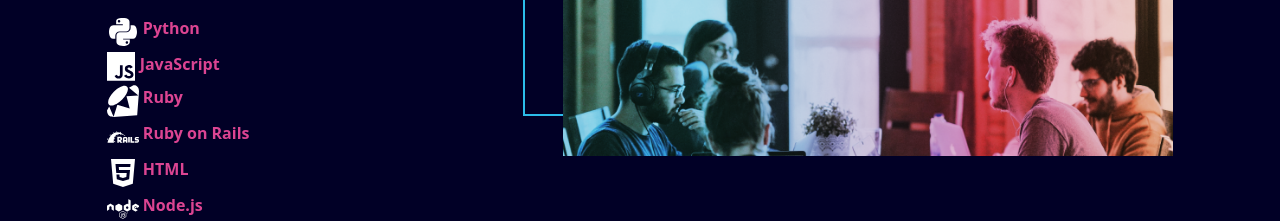
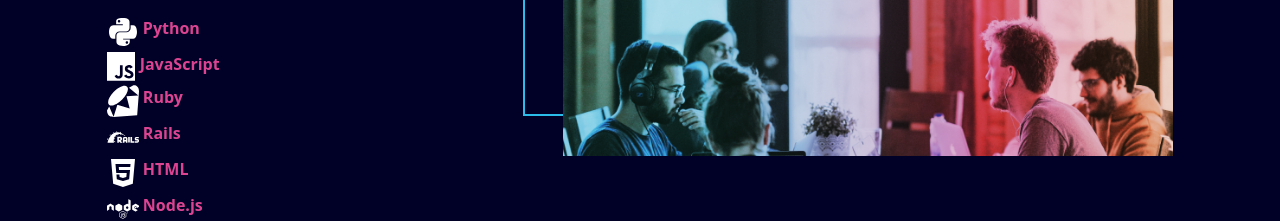
Before and after one commit to R-Villar/vite-portfolio, a React (Vite) app: page / in a window 1280 px wide. Shown: the part 1040-1261 px from the top of the page. Built offline with nearby package versions, Linux system fonts and the light colour scheme.

Commit message:
name fix.

```diff
--- a/src/scenes/MySkills.jsx
+++ b/src/scenes/MySkills.jsx
@@ -41,7 +41,7 @@ export const MySkills = () => {
 							</li>
 							<li className='flex mt-1'>
 								<SiRubyonrails title='Ruby on Rails' size='2em' /> &nbsp;{" "}
-								<p className='text-red font-bold'>Ruby on Rails</p>
+								<p className='text-red font-bold'>Rails</p>
 							</li>
 							<li className='flex mt-1'>
 								<FaHtml5 title='HTML5' size='2em' /> &nbsp;{" "}
```
